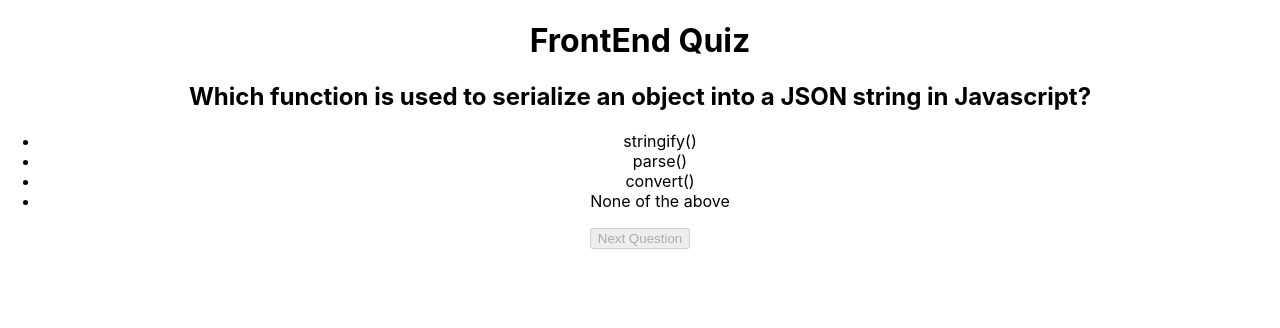
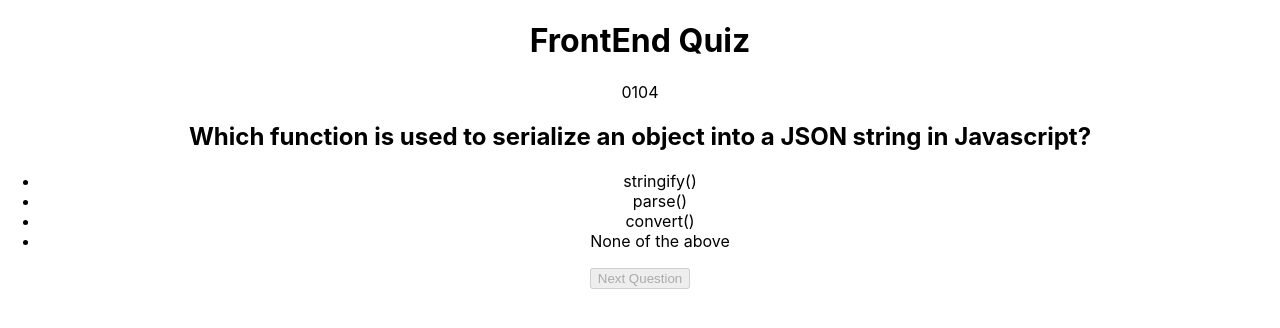
Before and after one commit to gsvidal/quiz-app-ts, a React (Create React App) app: page / in a window 1280 px wide. Shown: the top 328 px of the page. Built offline with nearby package versions, Linux system fonts and the light colour scheme.

Commit message:
Add a leading zero to question number when required

```diff
--- a/src/components/Questions/Questions.tsx
+++ b/src/components/Questions/Questions.tsx
@@ -47,8 +47,16 @@ export const Questions = ({ questions, setShowResults, setResults }: QuestionsPr
     setCurrentChoice(event.currentTarget.textContent);
   };
 
+  const addLeadingZero = (number: number) => {
+    return number > 9 ? number : `0${number}`;
+  };
+
   return (
     <form onSubmit={handleNextQuestion} aria-label="form">
+      <div>
+        <span>{addLeadingZero(activeQuestionIndex + 1)}</span>
+        <span>{addLeadingZero(questions.length)}</span>
+      </div>
       <h2>{question}</h2>
       <ul>
         {choices.map((choice) => (
```
Also changed, not shown: 2 other files (tests, documents, lock files or other folders).
